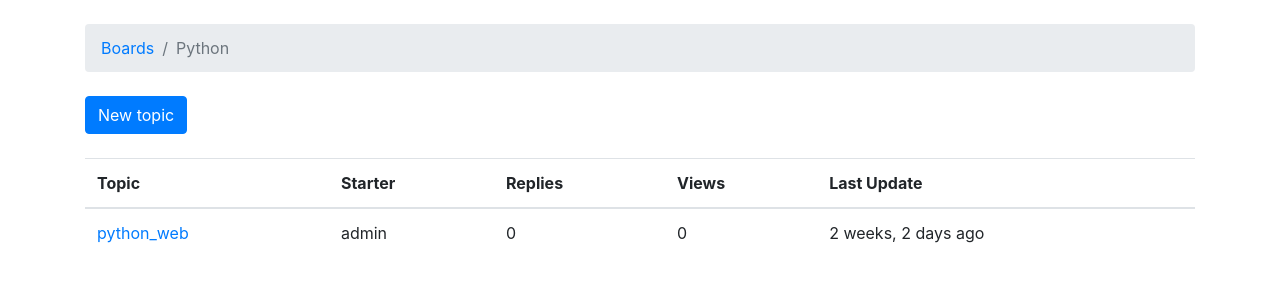
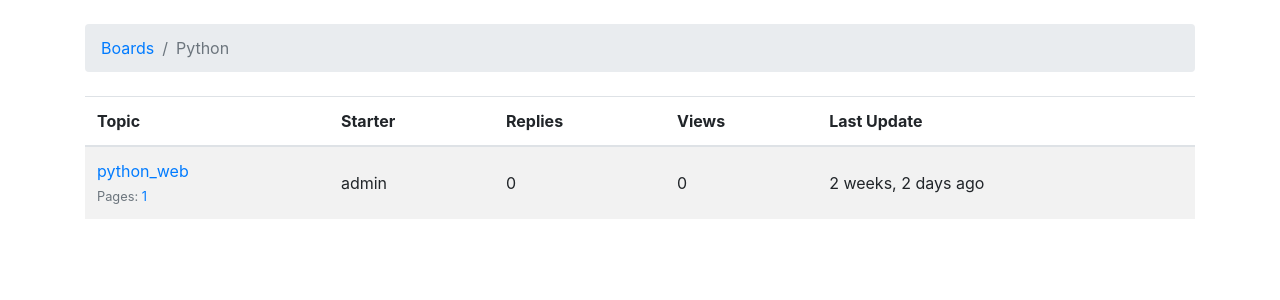
Before and after one commit to trans-bug/PythonWeb, a Django app: page /boards/2/ in a window 1280 px wide. Shown: the part 56-356 px from the top of the page. Run offline with Django 4.2, Linux system fonts and the light colour scheme; data comes from the database, SQL or seed files in the repository; some libraries are stand-ins or nearby versions; some web fonts are replaced.

Commit message:
add freezelist

```diff
--- a/myproject/templates/topics.html
+++ b/myproject/templates/topics.html
@@ -13,11 +13,7 @@
 
 {% block content %}
     <!--实现一个创建新主题 -->
-    <div class="mb-4">
-      <a href="{% url 'new_topic' board.pk %}" class="btn btn-primary">New topic</a>
-    </div>
-
-    <table class="table">
+    <table class="table table-striped mb-4">
       <thead class="thead-inverse">
         <tr>
           <th>Topic</th>
@@ -29,16 +25,31 @@
       </thead>
       <tbody>
         {% for topic in topics %}
+          {% url 'topic_posts' board.pk topic.pk as topic_url %}
           <tr>
-            <td><a href="{% url 'topic_posts' board.pk topic.pk %}">{{ topic.subject }}</a></td>
-            <td>{{ topic.starter.username }}</td>
-            <td>{{ topic.replies }}</td>
-            <td>{{ topic.views }}</td>
-            <td>{{ topic.last_updated|naturaltime }}</td>
+            <td>
+              <p class="mb-0">
+                <a href="{{ topic_url }}">{{ topic.subject }}</a>
+              </p>
+              <small class="text-muted">
+                Pages:
+                {% for i in topic.get_page_range %}
+                  <a href="{{ topic_url }}?page={{ i }}">{{ i }}</a>
+                {% endfor %}
+                {% if topic.has_many_pages %}
+                ... <a href="{{ topic_url }}?page={{ topic.get_page_count }}">Last Page</a>
+                {% endif %}
+              </small>
+            </td>
+            <td class="align-middle">{{ topic.starter.username }}</td>
+            <td class="align-middle">{{ topic.replies }}</td>
+            <td class="align-middle">{{ topic.views }}</td>
+            <td class="align-middle">{{ topic.last_updated|naturaltime }}</td>
           </tr>
         {% endfor %}
       </tbody>
     </table>
+
 <!--实现一个分页块-->
     {% include 'includes/pagination.html' %}
 {% endblock %}
```
